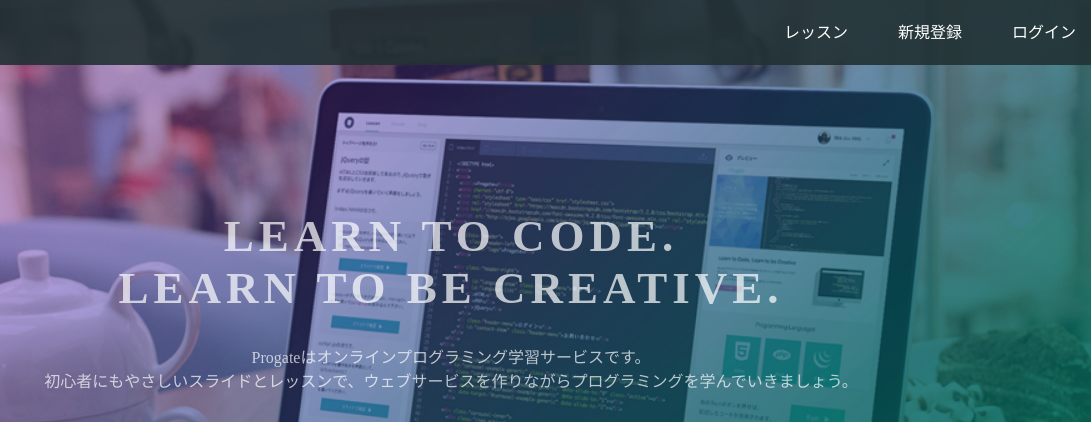
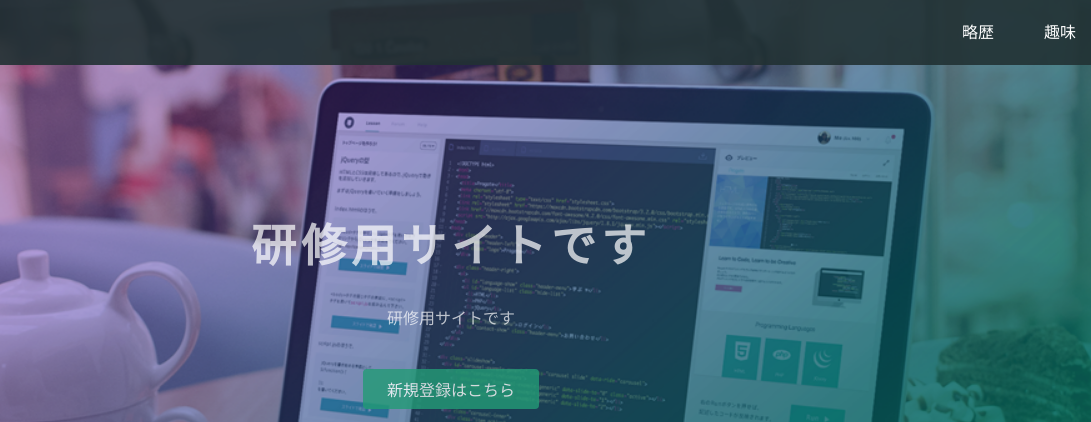
Before and after one commit to n-asu/repository_test1, a plain HTML site: page index.html in a window 1280 px wide. Shown: the top 422 px of the page, 189-1280 px from the left. Drawn offline with Linux system fonts and the light colour scheme.

Commit message:
Update index.html

```diff
--- a/index.html
+++ b/index.html
@@ -15,16 +15,15 @@
       </div>
       <span class="fa fa-bars menu-icon"></span>
       <div class="header-right">
-        <a href="#">レッスン</a>
-        <a href="#">新規登録</a>
-        <a href="#" class="login">ログイン</a>
+        <a href="#">略歴</a>
+        <a href="#">趣味</a>
       </div>
     </div>
   </header>
   <div class="top-wrapper">
     <div class="container">
-      <h1>LEARN TO CODE.<br>LEARN TO BE CREATIVE.</h1>
-      <p>Progateはオンラインプログラミング学習サービスです。<br>初心者にもやさしいスライドとレッスンで、ウェブサービスを作りながらプログラミングを学んでいきましょう。</p>
+      <h1>研修用サイトです</h1>
+      <p>研修用サイトです</p>
       <div class="btn-wrapper">
         <a href="#" class="btn signup">新規登録はこちら</a>
         <p>or</p>
@@ -75,15 +74,14 @@
     <div class="container">
       <div class="heading">
         <h2>さぁ、あなたもProgateでプログラミングを学んでみませんか?</h2>
-        <h3>Let's learn to code, learn to be creative!</h3>
       </div>
-      <span class="btn message">さっそく開発する</span>
+      <span class="btn message">ダミーボタンです</span>
     </div>
   </div>
   <footer>
     <div class="container">
       <img src="https://prog-8.com/images/html/advanced/footer_logo.png">
-      <p>Learn to Code, Learn to be Creative.</p>
+      <p>研修用サイト</p>
     </div>
   </footer>
 </body>
```
